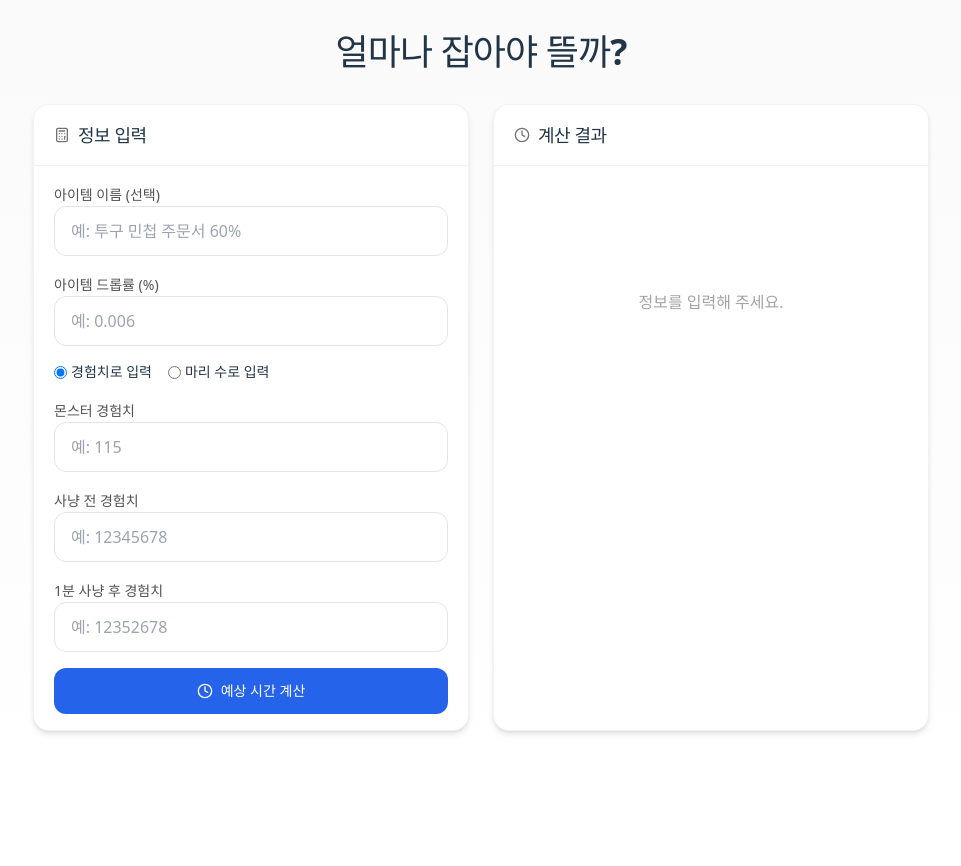
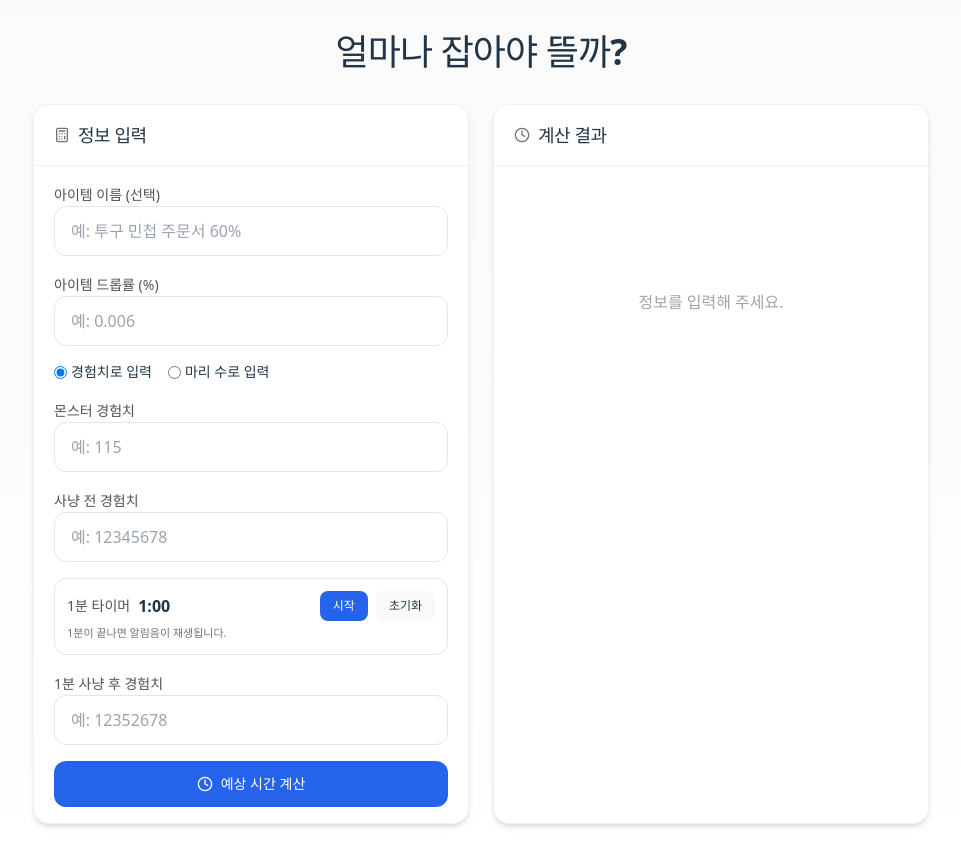
Before and after one commit to taeho-0128/FarmingCal, a React (Vite) app: page / in a window 1280 px wide. Shown: the top 866 px of the page, without its empty margins (159-1120 px from the left). Before the commit the page ends 827 px from the top, so only its background shows below. Built offline with nearby package versions, Linux system fonts and the light colour scheme.

Commit message:
update: 理쒖떊 肄붾뱶 諛섏쁺

```diff
--- a/src/App.jsx
+++ b/src/App.jsx
@@ -63,6 +63,113 @@ function Button({ children, className = "", variant = "primary", ...props }) {
     </button>
   );
 }
+
+/** 간단 비프음: 3번 짧게 울림 */
+function playBeep() {
+  const ctx = new (window.AudioContext || window.webkitAudioContext)();
+  const beep = (t = 0) => {
+    const o = ctx.createOscillator();
+    const g = ctx.createGain();
+    o.connect(g);
+    g.connect(ctx.destination);
+    o.type = "sine";
+    o.frequency.value = 880; // 음 높이
+    g.gain.setValueAtTime(0.001, ctx.currentTime + t);
+    g.gain.exponentialRampToValueAtTime(0.2, ctx.currentTime + t + 0.01);
+    g.gain.exponentialRampToValueAtTime(0.001, ctx.currentTime + t + 0.15);
+    o.start(ctx.currentTime + t);
+    o.stop(ctx.currentTime + t + 0.17);
+  };
+  // 3번 울리기
+  beep(0);
+  beep(0.25);
+  beep(0.50);
+}
+
+/** 폼 안에 넣을 1분 타이머 (알림음 + GA4 커스텀 이벤트 전송 포함) */
+function OneMinuteTimer() {
+  const [timeLeft, setTimeLeft] = useState(60);
+  const [running, setRunning] = useState(false);
+
+  useEffect(() => {
+    if (!running) return;
+    const id = setInterval(() => {
+      setTimeLeft((t) => {
+        if (t <= 1) {
+          // 완료
+          setRunning(false);
+          playBeep();
+          // GA4/태그매니저에 완료 이벤트 전송
+          try {
+            window.dataLayer = window.dataLayer || [];
+            window.dataLayer.push({ event: "timer_1m_done" });
+          } catch {}
+          return 0;
+        }
+        return t - 1;
+      });
+    }, 1000);
+    return () => clearInterval(id);
+  }, [running]);
+
+  const start = () => {
+    setTimeLeft(60);
+    setRunning(true);
+    try {
+      window.dataLayer = window.dataLayer || [];
+      window.dataLayer.push({ event: "timer_1m_start" });
+    } catch {}
+  };
+  const pause = () => setRunning(false);
+  const reset = () => {
+    setRunning(false);
+    setTimeLeft(60);
+  };
+
+  const mm = Math.floor(timeLeft / 60);
+  const ss = String(timeLeft % 60).padStart(2, "0");
+
+  return (
+    <div className="rounded-xl border border-neutral-200 bg-white px-3 py-3">
+      <div className="flex items-center justify-between">
+        <div className="flex items-center gap-2">
+          <span className="text-sm font-medium text-neutral-600">1분 타이머</span>
+          <span className="text-base font-semibold tabular-nums">{mm}:{ss}</span>
+        </div>
+        <div className="flex items-center gap-2">
+          {!running ? (
+            <button
+              type="button"
+              onClick={start}
+              className="px-3 py-1.5 rounded-lg bg-blue-600 text-white text-xs font-semibold hover:bg-blue-700"
+            >
+              시작
+            </button>
+          ) : (
+            <button
+              type="button"
+              onClick={pause}
+              className="px-3 py-1.5 rounded-lg bg-yellow-500 text-white text-xs font-semibold hover:bg-yellow-600"
+            >
+              정지
+            </button>
+          )}
+          <button
+            type="button"
+            onClick={reset}
+            className="px-3 py-1.5 rounded-lg border text-xs font-semibold"
+          >
+            초기화
+          </button>
+        </div>
+      </div>
+      <p className="mt-1 text-[11px] text-neutral-500">
+        1분이 끝나면 알림음이 재생됩니다.
+      </p>
+    </div>
+  );
+}
+
 
 function FloatingTimer({ open, onClose, initSeconds, label }) {
   const [seconds, setSeconds] = useState(initSeconds || 0);
@@ -404,6 +511,7 @@ export default function App() {
                         onChange={onFieldChange("xpBefore", setXpBefore)}
                       />
                     </div>
+                    <OneMinuteTimer />
                     <div>
                       <Label>1분 사냥 후 경험치</Label>
                       <Input
```
